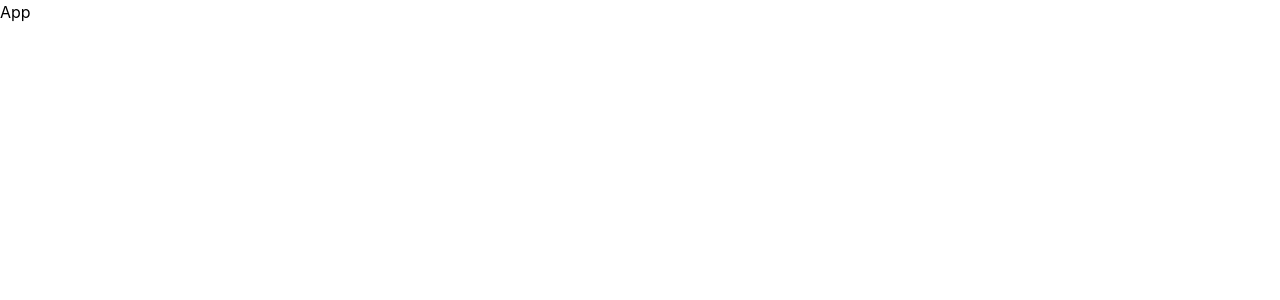
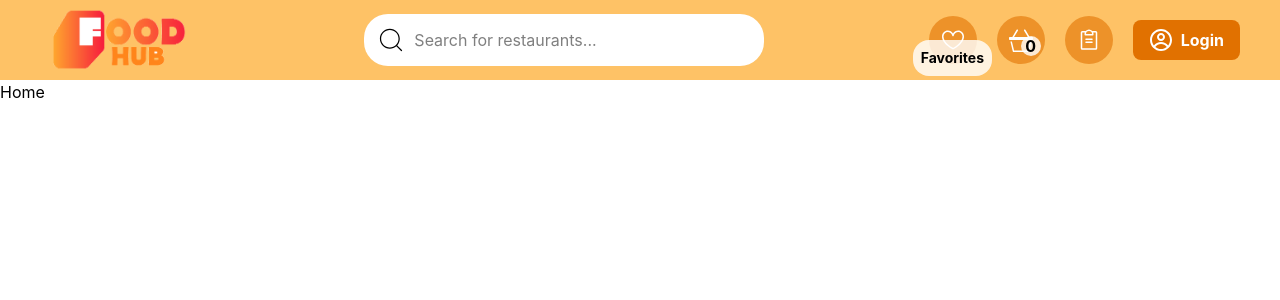
Before and after one commit to food-delivery-system-team-project/Online-food-delivery-platform, a React (Vite) app in the folder client/: page / in a window 1280 px wide. Shown: the top 300 px of the page. Built offline with nearby package versions, Linux system fonts and the light colour scheme.

Commit message:
my local change

```diff
--- a/client/package.json
+++ b/client/package.json
@@ -11,8 +11,11 @@
   },
   "dependencies": {
     "@tailwindcss/vite": "^4.2.2",
+    "axios": "^1.14.0",
     "react": "^19.0.0",
     "react-dom": "^19.0.0",
+    "react-icons": "^5.6.0",
+    "react-router-dom": "^7.14.0",
     "tailwindcss": "^4.2.2"
   },
   "devDependencies": {
--- a/client/src/App.jsx
+++ b/client/src/App.jsx
@@ -1,8 +1,18 @@
+import { Router } from "react-router-dom";
 import "./App.css";
+import Navbar from "./Components/Navbar";
+import { Routes, Route } from "react-router-dom";
 
 const App = () => {
   return (
-    <div>App</div>
+    <>
+      <Navbar/>
+      <Routes>
+        <Route path="/" element={<h1>Home</h1>} />
+        <Route path="/about" element={<h1>Order</h1>} />
+        <Route path="/contact" element={<h1>Saved</h1>} />
+      </Routes>
+    </>
   )
 }
 
--- /dev/null
+++ b/client/src/Components/Navbar.jsx
@@ -0,0 +1,55 @@
+import { CiSearch } from "react-icons/ci";
+import { CgProfile } from "react-icons/cg";
+import { BsBasket3 } from "react-icons/bs";
+import { GoHeart } from "react-icons/go";
+import { PiClipboardText } from "react-icons/pi";
+
+const Navbar = () => {
+  return (
+    <>
+    <div className='h-20 w-screen bg-amber-500/60 flex items-center justify-between px-10'>
+
+      {/* logo */}
+      <div className="">
+        <img className="h-20 w-40" src="./src/Images/Logo.png" alt="Logo" srcset="" />
+      </div>
+
+      {/* search bar */}
+      <div className='h-13 w-100 bg-white rounded-3xl p-3 flex items-center'>
+        <CiSearch className="text-3xl" />
+        <input className="ml-2 outline-0" type="search" placeholder="Search for restaurants..." />
+      </div>
+
+      {/* buttons Container */}
+      <div className="flex gap-5 items-center ">
+
+      {/* like code */}
+
+      <div>
+        <span className="bg-white/80 top-10 right-72  p-2 rounded-2xl text-sm font-bold absolute">Favorites</span>
+        <button className='px-3 py-3 rounded-full flex items-center gap-2 bg-amber-600/60 text-white font-bold'><GoHeart className="text-2xl font-bold" /></button>
+      </div>
+
+      {/* cart code */}
+      <div className="px-3 py-3 flex items-center gap-2 rounded-full bg-amber-600/60 flex items-center justify-center">
+        <button className='text-white font-bold'><BsBasket3 className="text-2xl"/></button>
+          <span className=" absolute top-9 ml-5 h-5 w-5 flex items-center justify-center text-black rounded-full bg-white/80 font-bold">0</span>
+      </div>
+
+      {/* orders  */}
+
+      <div>
+        <button className='flex items-center gap-2 bg-amber-600/60 text-white font-bold px-3 py-3 rounded-full'><PiClipboardText className="text-2xl" /></button>
+      </div>
+      {/* login button */}
+      <div>
+        <button className='flex items-center gap-2 bg-amber-600 text-white font-bold px-4 py-2 rounded-lg'><CgProfile className="text-2xl" />Login</button>
+      </div>
+    </div>
+    </div>
+
+    </>
+  )
+}
+
+export default Navbar
--- a/client/src/main.jsx
+++ b/client/src/main.jsx
@@ -1,9 +1,12 @@
 import { StrictMode } from 'react'
 import { createRoot } from 'react-dom/client'
 import App from './App.jsx'
+import { BrowserRouter } from 'react-router-dom'
 
 createRoot(document.getElementById('root')).render(
   <StrictMode>
-    <App />
+    <BrowserRouter>
+      <App />
+    </BrowserRouter>
   </StrictMode>,
 )
```
Also changed, not shown: client/src/Images/Logo.png (added), 1 other file (tests, documents, lock files or other folders).
